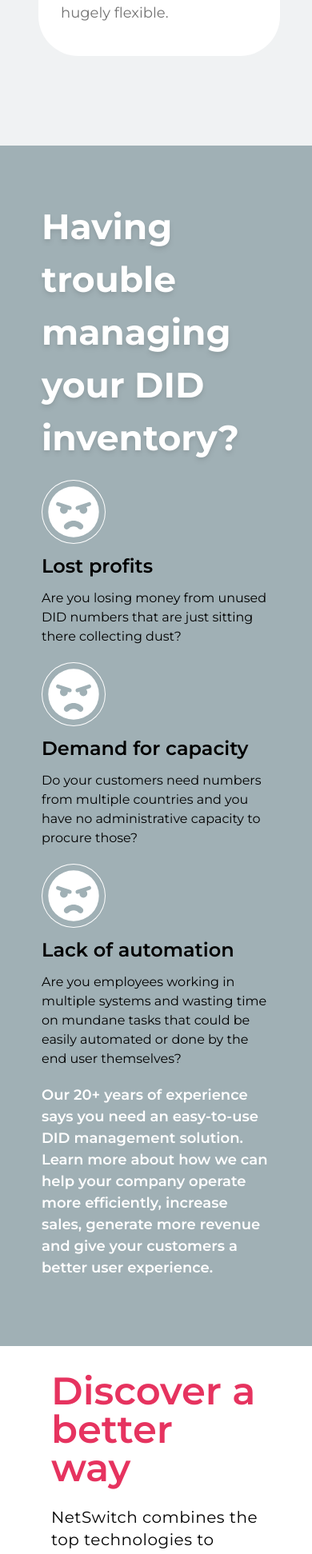
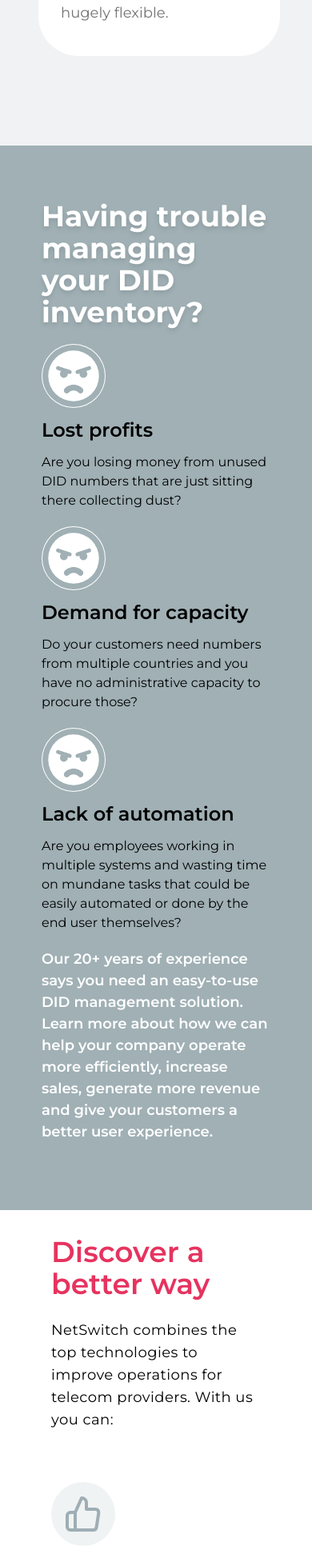
Before and after one commit to dekzyd/nethub, a Next.js app: page /solutions/did in a window 390 px wide. Shown: the part 2238-4181 px from the top of the page at 80% size. Built offline with nearby package versions, Linux system fonts and the light colour scheme.

Commit message:
fix did mobile view page

```diff
--- a/src/app/solutions/did/page.js
+++ b/src/app/solutions/did/page.js
@@ -97,7 +97,7 @@ const Did = () => {
       <section className="bg-[#a0b0b5] min-h-56 pt-12 pb-16">
         <div className="container">
           <div className="p-5 grid gap-5">
-            <p className="text-white text-[44px] font-bold drop-shadow-md">
+            <p className="text-white text-4xl lg:text-[44px] font-bold drop-shadow-md">
               Having trouble managing your DID inventory?
             </p>
             <div className="grid gap-5 grid-cols-1 md:grid-cols-2 lg:grid-cols-3">
@@ -127,10 +127,10 @@ const Did = () => {
       {/* better way */}
       <section className="p-8 md:p-16">
         <div className="container">
-          <h3 className="text-5xl text-primary font-semibold mb-6">
+          <h3 className="text-4xl lg:text-5xl text-primary font-semibold mb-6">
             Discover a better way
           </h3>
-          <p className="text-xl tracking-wide text-black">
+          <p className="text-lg lg:text-xl tracking-wide text-black">
             NetSwitch combines the top technologies to improve operations for
             telecom providers. With us you can:
           </p>
@@ -165,10 +165,10 @@ const Did = () => {
       {/* whats in it  */}
       <section className="xl:p-20 lg:p-16 p-8 bg-customColors-porcelain">
         <div className="container">
-          <h3 className="text-5xl text-primary font-semibold my-6">
+          <h3 className="text-4xl lg:text-5xl text-primary font-semibold my-6">
             What&apos;s in it for you?
           </h3>
-          <p className="text-xl font-medium tracking-wide">
+          <p className="text-lg lg:text-xl font-medium tracking-wide">
             Reduce costs by outsourcing implementation of custom scenarios to
             customers or 3rd parties. We also maintain the platform, so you save
             on hardware purchasing, hosting, provisioning, and maintenance.
@@ -193,17 +193,17 @@ const Did = () => {
           <div className="grid grid-cols-1 md:grid-cols-2">
             {/* written */}
             <div>
-              <h3 className="text-5xl font-semibold mb-10">
+              <h3 className="text-4xl lg:text-5xl font-semibold mb-10">
                 Why choose Nethub?
               </h3>
-              <p className="text-xl font-medium tracking-wide">
+              <p className="text-lg lg:text-xl font-medium tracking-wide">
                 What has made so many telecom providers join the community of
                 NetSwitch users when providing DID management provisioning?
               </p>
             </div>
             {/* pic */}
             <div className="w-full flex justify-center mt-10">
-              <div className="w-72 h-72 overflow-hidden rounded-full flex">
+              <div className="h-52 w-52 lg:w-72 lg:h-72 overflow-hidden rounded-full flex">
                 <Image
                   height={500}
                   width={500}
```
